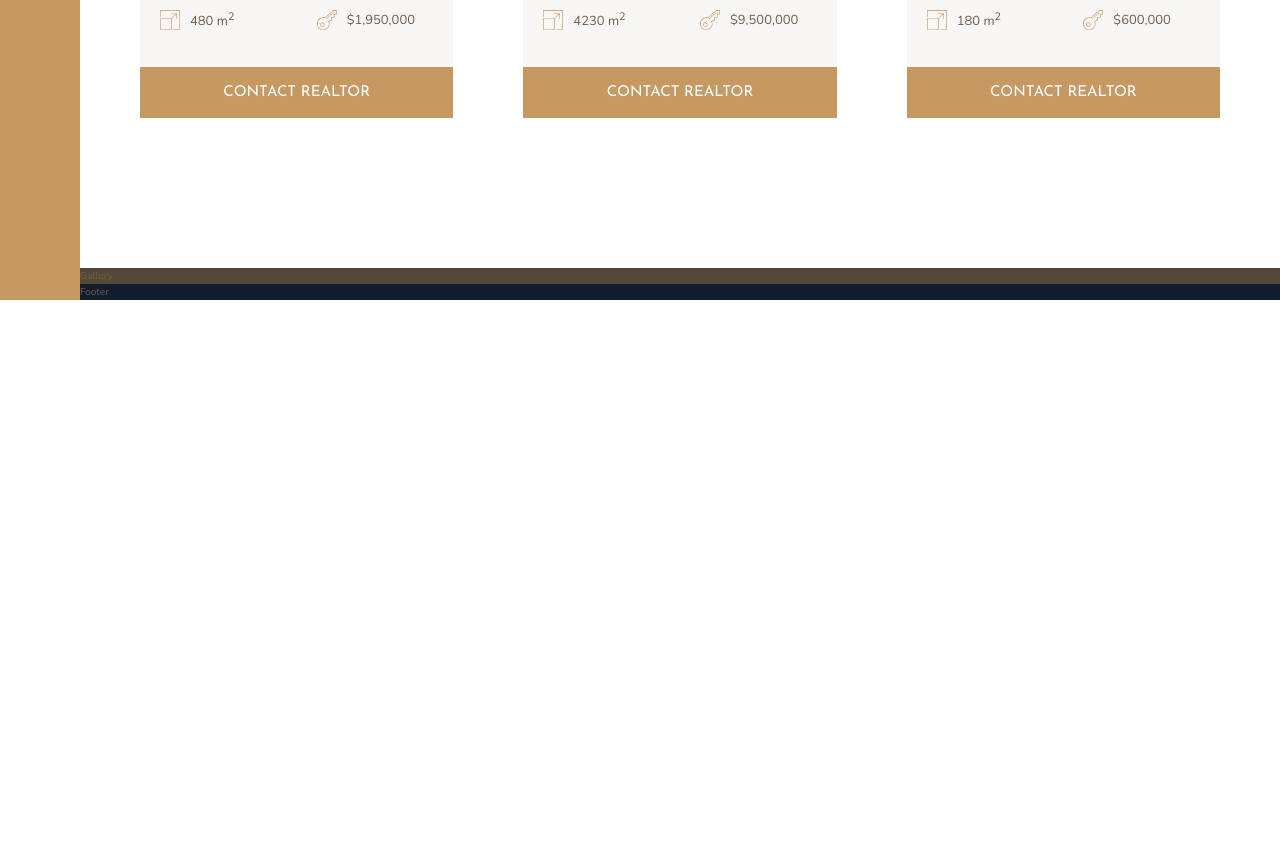
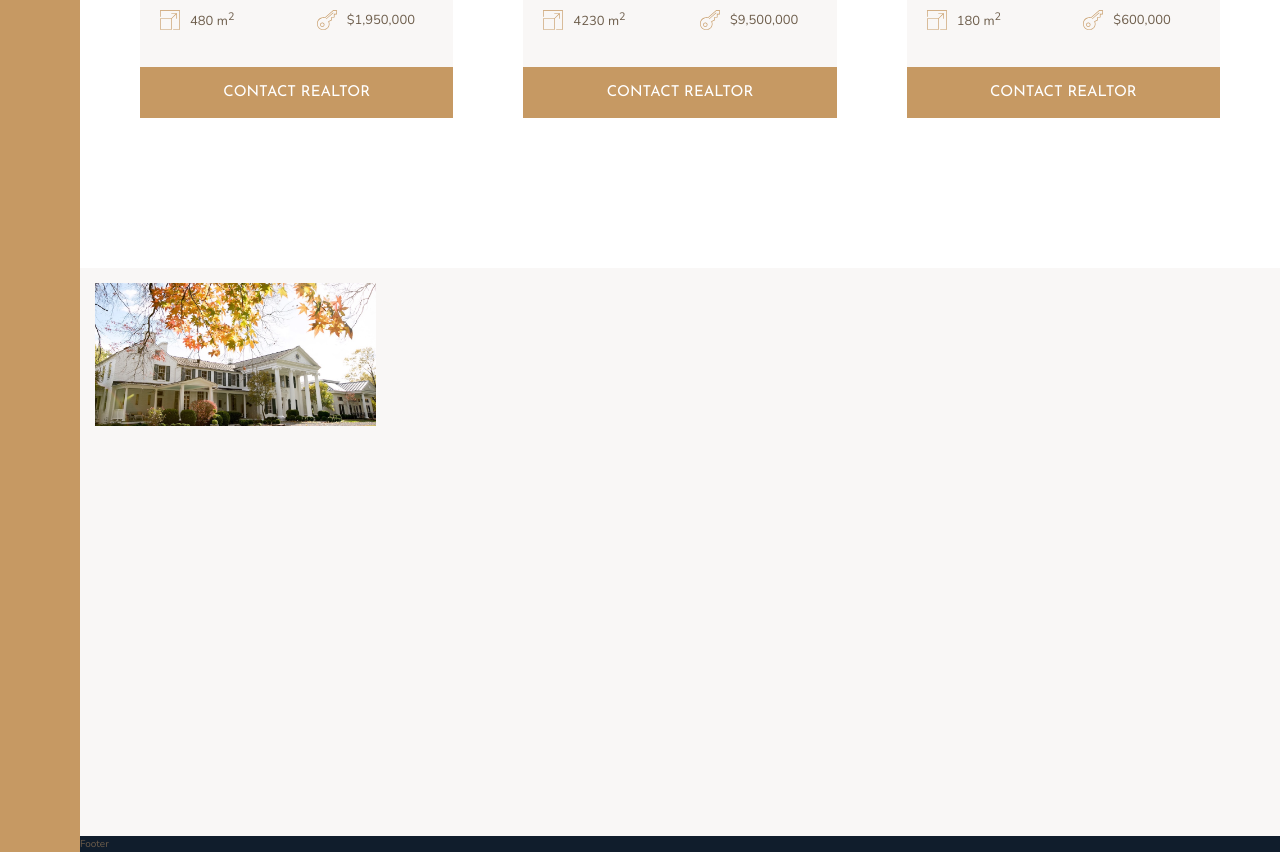
Before and after one commit to asonni/nexter, a website: page index.html in a window 1280 px wide. Shown: the part 2792-3644 px from the top of the page. Before the commit the page ends 3092 px from the top, so only its background shows below. Drawn offline with nearby package versions, Linux system fonts and the light colour scheme.

Commit message:
Building the Gallery - Part 1

```diff
--- a/index.html
+++ b/index.html
@@ -315,7 +315,9 @@
     </section>
 
     <section class="gallery">
-      Gallery
+      <figure class="gallery__item gallery__item--1">
+        <img src="img/gal-1.jpeg" alt="Gallery image 1" class="gallery__img" />
+      </figure>
     </section>
 
     <footer class="footer">
--- a/sass/_gallery.scss
+++ b/sass/_gallery.scss
@@ -1,4 +1,24 @@
 .gallery {
-  background-color: $color-grey-dark-1;
+  background-color: $color-grey-light-1;
   grid-column: full-start / full-end;
+
+  display: grid;
+  grid-template-rows: repeat(7, 5vw);
+  grid-template-columns: repeat(8, 1fr);
+  gap: 1.5rem;
+  padding: 1.5rem;
+
+  &__item {
+    &--1 {
+      grid-row: 1 / span 2;
+      grid-column: 1 / span 2;
+    }
+  }
+
+  &__img {
+    width: 100%;
+    height: 100%;
+    object-fit: cover;
+    display: block;
+  }
 }
```
Also changed, not shown: css/style.css.
